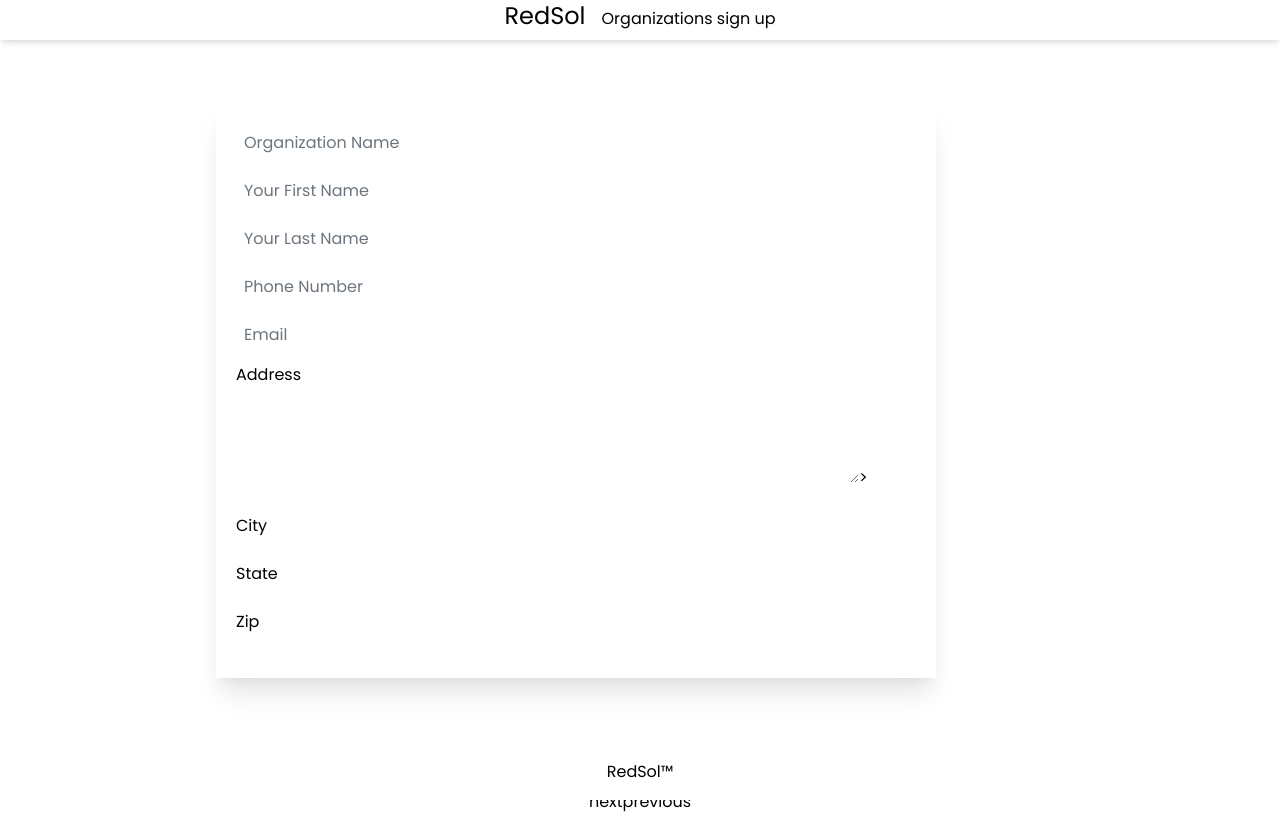
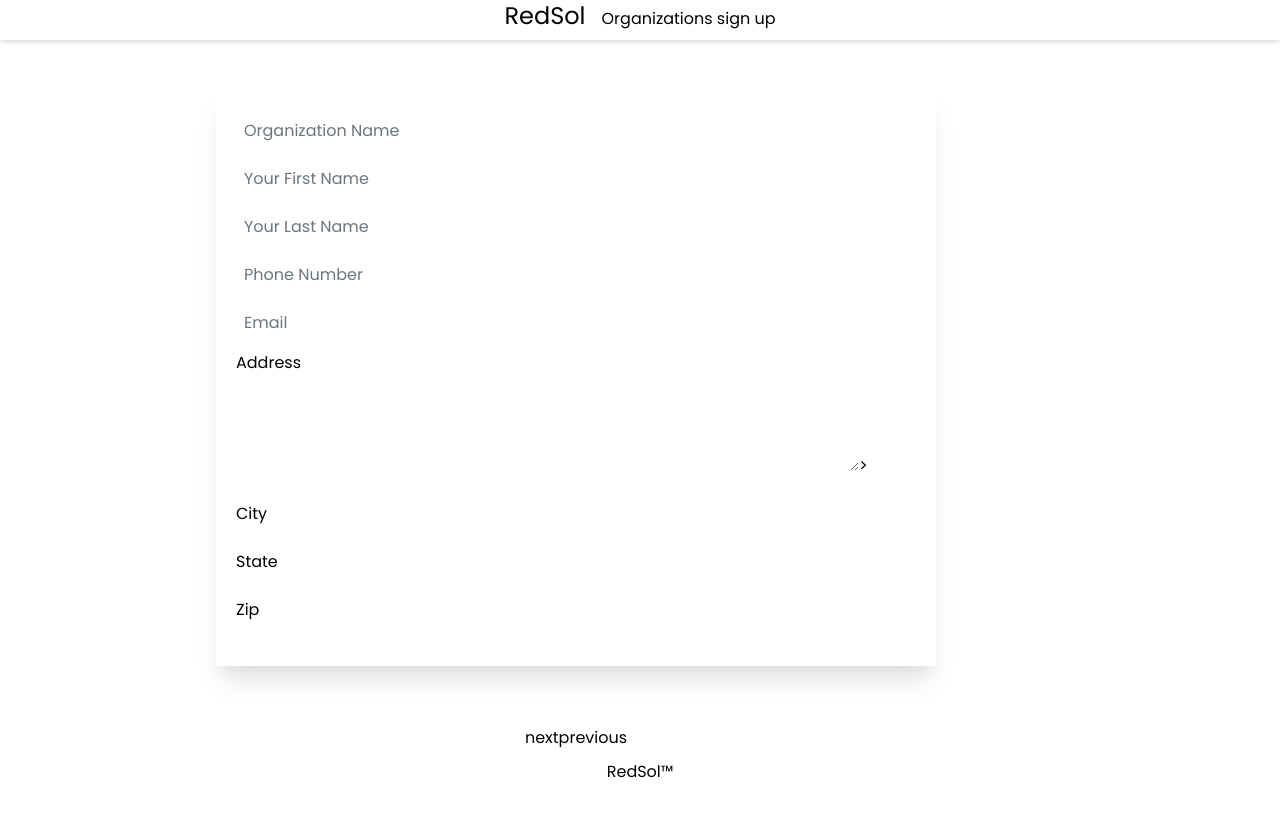
Before and after one commit to sandritaa/Organization-Sign-Up-Form, a Vue app: page / in a window 1280 px wide. Built offline with nearby package versions, Linux system fonts and the light colour scheme.

Commit message:
solved issue regarding scrolling

```diff
--- a/src/App.vue
+++ b/src/App.vue
@@ -10,25 +10,19 @@
     </header>
 
     <!-- page container -->
-    <div class="content flex justify-center align-middle my-10">
+    <div class="content flex flex-col justify-center align-middle my-10">
 
-        <!--<details class=""/>
-        Whatever we add here, will be displayed-->
+        <!--Whatever we add here, will be displayed-->
         <Info v-if="page==0"></Info>
         <Details v-if="page==1"></Details>
         <Services v-if="page==2"></Services>
-
-    </div>
-
-
 
         <!-- button -->
         <div class="flex justify-center align-middle"> <!--how we plug-in tailwind css-->
             <Button label="next" @click="increase"  class="p-button-link " /> <!--here we plug in our method-->
             <Button label="previous" @click="decrease"  class="p-button-link " />
-
         </div>
-
+    </div>
 
     <!-- footer -->
     <footer class="fixed inset-x-0 bottom-0 z-10 bg-white">RedSol™</footer>
```
Lines whose indentation alone changed are shown as unchanged.
